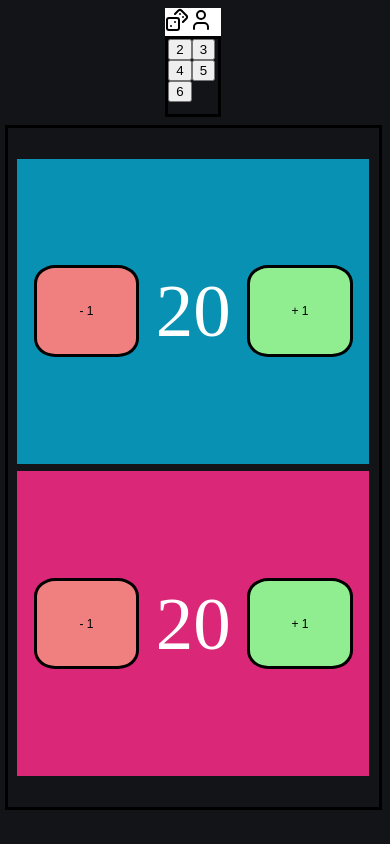
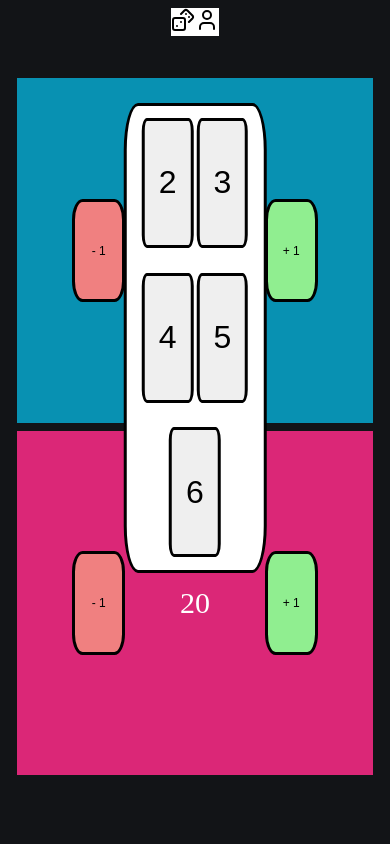
Before and after one commit to Travis613/mtg-life-tracker-web-app, a React (Vite) app in the folder life-counter/: page / in a window 390 px wide. Both pictures are taken after a click on the icon 205 px from the left and 20 px from the top of the page. Built offline with nearby package versions, Linux system fonts and the light colour scheme.

Commit message:
cleaned up some of the css

```diff
--- a/life-counter/src/App.tsx
+++ b/life-counter/src/App.tsx
@@ -9,12 +9,12 @@ export default function () {
   const playersArray = [...Array(playerAmount)];
 
   const diceOptions = [
-    <Dice1 style={{ backgroundColor: "white" }} />,
-    <Dice2 style={{ backgroundColor: "white" }} />,
-    <Dice3 style={{ backgroundColor: "white" }} />,
-    <Dice4 style={{ backgroundColor: "white" }} />,
-    <Dice5 style={{ backgroundColor: "white" }} />,
-    <Dice6 style={{ backgroundColor: "white" }} />,
+    <Dice1 className="dice" />,
+    <Dice2 className="dice" />,
+    <Dice3 className="dice" />,
+    <Dice4 className="dice" />,
+    <Dice5 className="dice" />,
+    <Dice6 className="dice" />,
   ];
 
   function rollDice() {
@@ -44,7 +44,7 @@ export default function () {
     <div
       style={{
         height: "95dvh",
-        width: "95dvw",
+        width: "100%",
         display: "flex",
         flexDirection: "column",
         justifyContent: "center",
@@ -62,11 +62,10 @@ export default function () {
         style={{
           display: "flex",
           flexDirection: playerAmount === 2 ? "column" : "row",
-          height: "100%",
+          flex: 1,
           width: "100%",
           justifyContent: "center",
           alignItems: "center",
-          border: "solid",
           flexWrap: "wrap",
           gap: "1%",
         }}
--- a/life-counter/src/components/Counter.tsx
+++ b/life-counter/src/components/Counter.tsx
@@ -27,15 +27,23 @@ export function Counter({ amountOfPlayers, background }: counterProps) {
       }}
     >
       <button
-        style={{ backgroundColor: "lightcoral" }}
+        style={{
+          backgroundColor: "lightcoral",
+          width: amountOfPlayers === 2 ? "15%" : "30%",
+          height: amountOfPlayers === 3 ? "15%" : "30%",
+        }}
         onClick={() => setCount(count - 1)}
         className="counterBtn"
       >
         - 1
       </button>
-      <div>{count}</div>
+      <div className="count">{count}</div>
       <button
-        style={{ backgroundColor: "lightgreen" }}
+        style={{
+          backgroundColor: "lightgreen",
+          width: amountOfPlayers === 2 ? "15%" : "30%",
+          height: amountOfPlayers === 3 ? "15%" : "30%",
+        }}
         onClick={() => setCount(count + 1)}
         className="counterBtn"
       >
--- a/life-counter/src/components/ToolBar.tsx
+++ b/life-counter/src/components/ToolBar.tsx
@@ -34,25 +34,49 @@ export function ToolBar({ diceRoll, changePlayerAmount }: Props) {
 
       <div
         style={{
-          display: playerMenu ? "block" : "none",
+          display: playerMenu ? "flex" : "none",
+          flexWrap: "wrap",
+          backgroundColor: "white",
           border: "solid",
-          height: "75px",
-          width: "50px",
+          borderRadius: "10%",
+          height: "55%",
+          width: "35%",
+          position: "absolute",
+          top: "40%",
+          left: "50%",
+          transform: "translate(-50%, -50%)",
+          justifyContent: "center",
+          alignItems: "center",
         }}
       >
-        <button onClick={() => (changePlayerAmount(2), setPlayerMenu(false))}>
+        <button
+          onClick={() => (changePlayerAmount(2), setPlayerMenu(false))}
+          className="playerSelectingBtn"
+        >
           2
         </button>
-        <button onClick={() => (changePlayerAmount(3), setPlayerMenu(false))}>
+        <button
+          onClick={() => (changePlayerAmount(3), setPlayerMenu(false))}
+          className="playerSelectingBtn"
+        >
           3
         </button>
-        <button onClick={() => (changePlayerAmount(4), setPlayerMenu(false))}>
+        <button
+          onClick={() => (changePlayerAmount(4), setPlayerMenu(false))}
+          className="playerSelectingBtn"
+        >
           4
         </button>
-        <button onClick={() => (changePlayerAmount(5), setPlayerMenu(false))}>
+        <button
+          onClick={() => (changePlayerAmount(5), setPlayerMenu(false))}
+          className="playerSelectingBtn"
+        >
           5
         </button>
-        <button onClick={() => (changePlayerAmount(6), setPlayerMenu(false))}>
+        <button
+          onClick={() => (changePlayerAmount(6), setPlayerMenu(false))}
+          className="playerSelectingBtn"
+        >
           6
         </button>
       </div>
--- a/life-counter/src/index.css
+++ b/life-counter/src/index.css
@@ -3,16 +3,38 @@ body {
 }
 
 .counterBtn {
-  height: 30%;
-  width: 30%;
   border: solid;
   border-radius: 20%;
   font-size: 50px;
 }
 
+.dice {
+  background-color: white;
+  position: absolute;
+  height: 55%;
+  width: 35%;
+  border: solid;
+  border-radius: 10%;
+  top: 40%;
+  left: 50%;
+  transform: translate(-50%, -50%);
+}
+
+.playerSelectingBtn {
+  height: 28%;
+  width: 38%;
+  border: solid;
+  border-radius: 10%;
+  font-size: 200%;
+  margin: 1%;
+}
+
 @media (max-width: 1100px) {
   .counterBtn {
     font-size: 30px;
+  }
+  .count {
+    font-size: 50px;
   }
 }
 
@@ -20,4 +42,7 @@ body {
   .counterBtn {
     font-size: 12px;
   }
+  .count {
+    font-size: 30px;
+  }
 }
```
